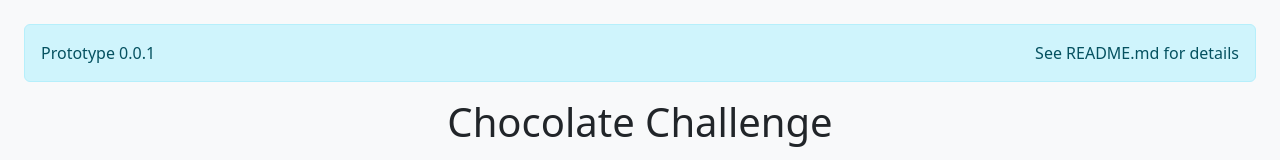
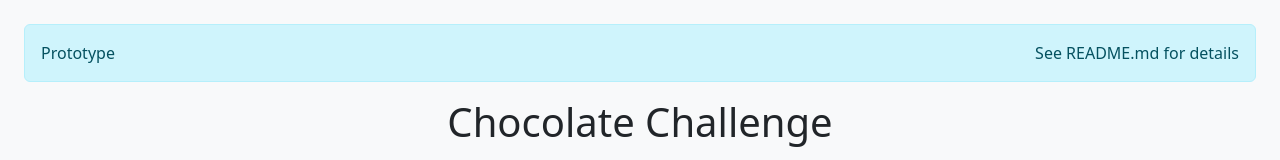
Before and after one commit to geraldspreer/chocolate-challenge, an Angular app: page / in a window 1280 px wide. Shown: the top 160 px of the page. Built offline with nearby package versions, Linux system fonts and the light colour scheme.

Commit message:
Update README.md

```diff
--- a/src/app/app.component.html
+++ b/src/app/app.component.html
@@ -1,6 +1,6 @@
 <div class="alert alert-info">
   <div class="d-flex justify-content-between align-items-center">
-    <div>Prototype 0.0.1</div>
+    <div>Prototype</div>
     <div class='ms-auto'>See README.md for details</div>
   </div>
 </div>
```
Also changed, not shown: 1 other file (tests, documents, lock files or other folders).
